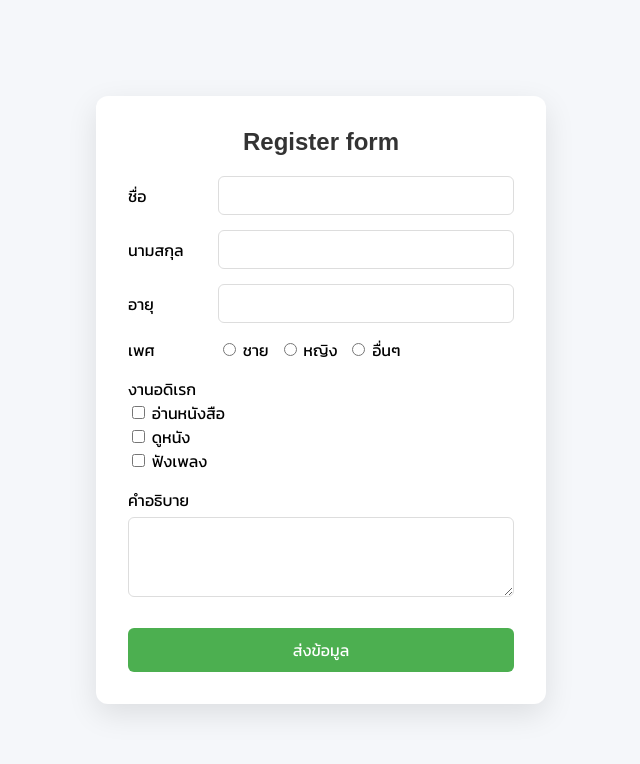
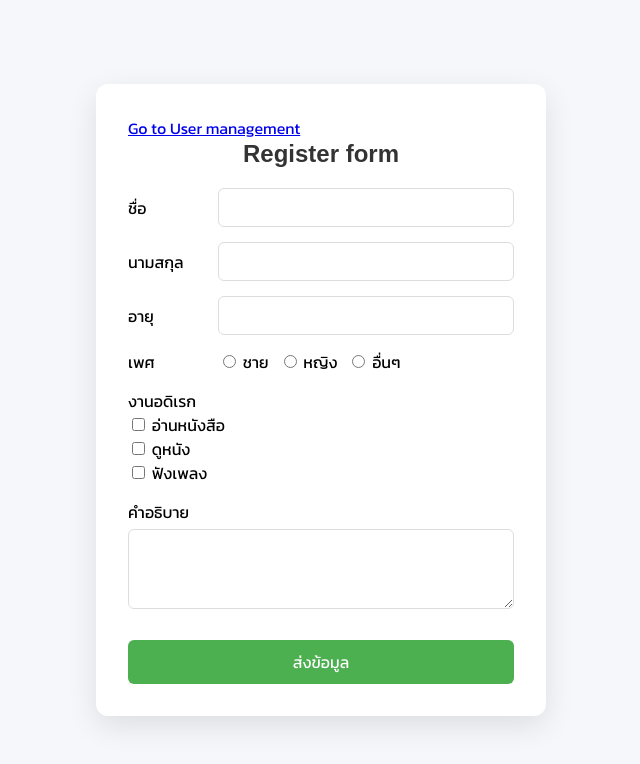
Before and after one commit to pakanan-chuenjaroen/241-820-2568, a website: page frontend/index.html in a window 1280 px wide. Shown: the whole page, without its empty margins (319-959 px from the left). Drawn offline with nearby package versions, Linux system fonts and the light colour scheme; a web font is replaced by a local one.

Commit message:
Add files via upload

```diff
--- a/frontend/index.html
+++ b/frontend/index.html
@@ -1,3 +1,4 @@
+
 <!DOCTYPE html>
 <html lang="en">
 <head>
@@ -9,7 +10,9 @@
 
 </head>
 <body>
+
     <div class="container">
+        <a href="user.html">Go to User management</a>
         <div class="header">
             Register form
         </div>
--- a/frontend/index.js
+++ b/frontend/index.js
@@ -1,3 +1,4 @@
+
 const validateData = (userData) => {
     let errors = [];
     if (!userData.firstName) {
--- a/frontend/user.js
+++ b/frontend/user.js
@@ -1,3 +1,4 @@
+
 const BASE_URL = "http://localhost:8000";
 window.onload = async () => {
     await loadData();
```
